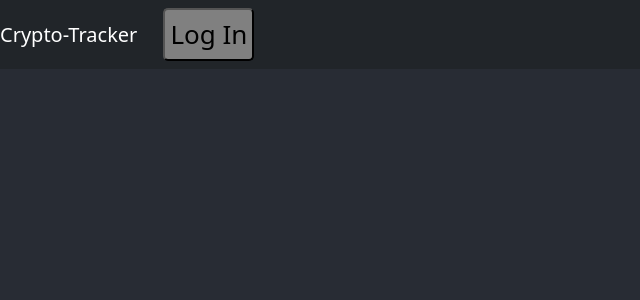
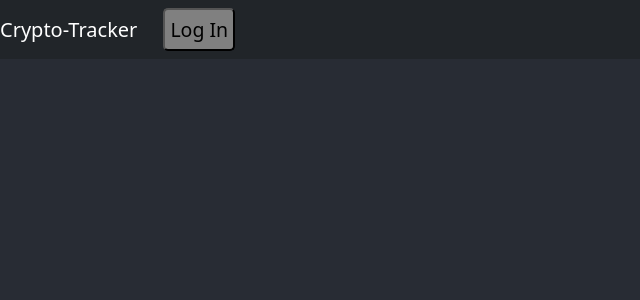
Before and after one commit to crypto-tracks/crypto-tracker-frontend, a React (Create React App) app: page / in a window 1280 px wide. Shown: the top 300 px of the page, without its empty margins (0-640 px from the left). Built offline with nearby package versions, Linux system fonts and the light colour scheme.

Commit message:
chore: minor button styling changes

```diff
--- a/src/Components/Auth0/LogButtons.css
+++ b/src/Components/Auth0/LogButtons.css
@@ -1,5 +1,6 @@
 button {
   margin-left: 10px;
+  font-size: .75em;
 }
 
 .btnOut {
--- a/src/Components/Auth0/LoginButton.js
+++ b/src/Components/Auth0/LoginButton.js
@@ -1,5 +1,6 @@
 import React from "react";
 import { useAuth0 } from "@auth0/auth0-react";
+import '../Auth0/LogButtons.css';
 
 // this file came from Auth0 quickstart guide
 const LoginButton = () => {
```
